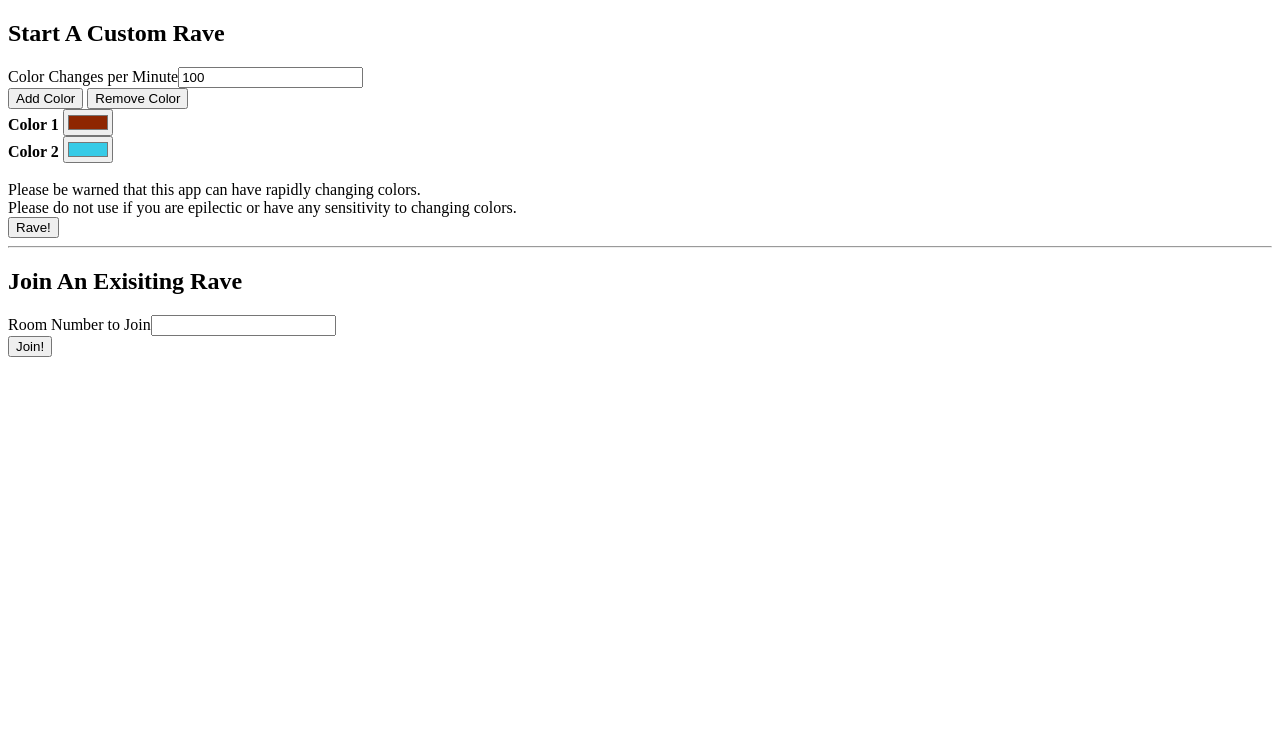
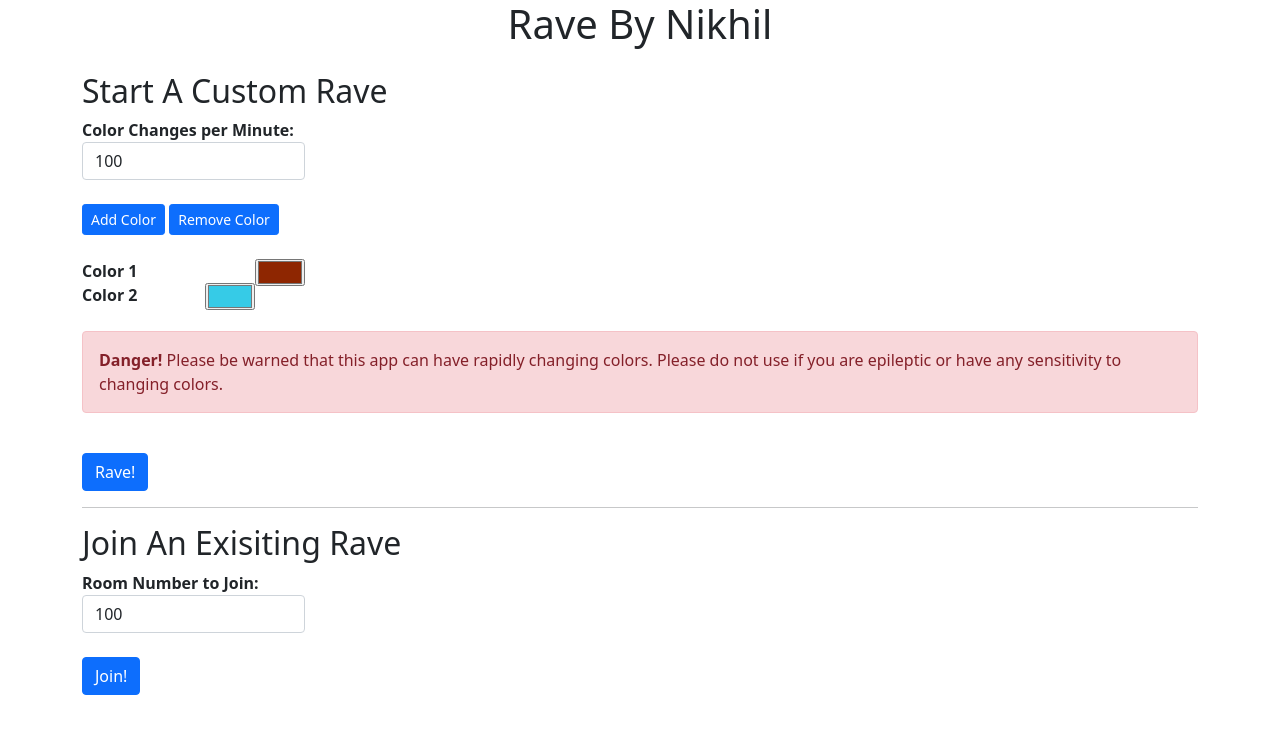
Before and after one commit to NikhilAPatel/RaveApp, a Flask app: page / in a window 1280 px wide. Shown: the top 734 px of the page. Run offline with Flask 2, Linux system fonts and the light colour scheme; some libraries are stand-ins or nearby versions.

Commit message:
Added bootstrap formatting

```diff
--- a/rooms.txt
+++ b/rooms.txt
@@ -1 +1 @@
-{"829382": {"cpm": 100, "colors": ["28938", "djhf"], "created": 832702, "dead": false}, "doajfsd": {"cpm": 100, "colors": ["28938", "djhf"], "created": 832702, "dead": false}, "60376": {"60376": {"cpm": "100", "colors": ["617306", "d5958e"], "created": 433977, "dead": false, "room_number": 60376}}, "574575": {"574575": {"cpm": "100", "colors": ["4dccb8", "a97cab"], "created": 979678, "dead": false, "room_number": 574575}}, "664049": {"664049": {"cpm": "300", "colors": ["1c9119", "f65661", "24435e", "884fd9", "0c3dc3"], "created": 12125, "dead": false, "room_number": 664049}}, "60376": {"60376": {"cpm": "100", "colors": ["95fbf9", "b7e3e3"], "created": 663627, "dead": false, "room_number": 60376}}}
+{"829382": {"cpm": 100, "colors": ["28938", "djhf"], "created": 832702, "dead": false}, "doajfsd": {"cpm": 100, "colors": ["28938", "djhf"], "created": 832702, "dead": false}, "60376": {"60376": {"cpm": "100", "colors": ["3485f5", "286651"], "created": 58933, "dead": false, "room_number": 60376}}, "574575": {"574575": {"cpm": "1011", "colors": ["09c82b", "7cb539"], "created": 634651, "dead": false, "room_number": 574575}}, "664049": {"664049": {"cpm": "100", "colors": ["26b819", "7a3a54"], "created": 689708, "dead": false, "room_number": 664049}}, "154631": {"154631": {"cpm": "300", "colors": ["b6f97d", "03fe17", "51bdab", "a7a55a", "7d3f9a", "5c81c8"], "created": 156236, "dead": false, "room_number": 154631}}}
--- a/templates/index.html
+++ b/templates/index.html
@@ -2,7 +2,10 @@
 <html lang="en">
 <head>
     <meta charset="UTF-8">
+    <meta name="viewport" content="width=device-width, initial-scale=1">
     <script src="https://ajax.googleapis.com/ajax/libs/jquery/3.3.1/jquery.min.js"></script>
+    <link href="https://cdn.jsdelivr.net/npm/bootstrap@5.0.1/dist/css/bootstrap.min.css" rel="stylesheet" integrity="sha384-+0n0xVW2eSR5OomGNYDnhzAbDsOXxcvSN1TPprVMTNDbiYZCxYbOOl7+AMvyTG2x" crossorigin="anonymous">
+    <script src="https://maxcdn.bootstrapcdn.com/bootstrap/3.4.1/js/bootstrap.min.js"></script>
     <link rel="stylesheet" type="text/css" href="/static/css/style.css"></link>
     <title>Rave</title>
     <script>
@@ -52,7 +55,7 @@
 
         function addColor(){
             num_colors = $("input[name='color']").length +1
-            $("#colorsDiv").append("<text id=\"color"+num_colors+"label\"><b>Color "+num_colors+" </b><input type=\"color\" id = \"color"+num_colors+"\"name=\"color\" value=\""+getRandomColor()+"\"/><br/>")
+            $("#colorsDiv").append("<text id=\"color"+num_colors+"label\"><b>Color "+num_colors+" </b><input type=\"color\" id = \"color"+num_colors+"\"name=\"color\" value=\""+getRandomColor()+"\" style=\"float: right;\"/><br/>")
         }
 
         function removeColor(){
@@ -84,27 +87,37 @@
     </script>
 </head>
 <body onload="assignColors()">
+<div class="container">
+    <h1 style="text-align: center; margin:auto">Rave By Nikhil</h1>
+    <br/>
     <h2>Start A Custom Rave</h2>
-    <text>Color Changes per Minute</text><input type="number" value="100" id = "cpm"/>
+    <label for="cpm"><b>Color Changes per Minute:</b></label><input class="form-control input-sm" style="width:20%"type="number" value="100" id = "cpm"/>
     <br/>
-    <input type="button" id = "addColor" value="Add Color" onclick="addColor()"/>
-    <input type="button" id = "removeColor" value="Remove Color" onclick="removeColor()"/>
-    <div id="colorsDiv" >
-        <text id="color1label"><b>Color 1 </b><input type="color" id="color1" name="color"/>
+    <div class="btn-group-sm">
+        <button class="btn btn-primary" onclick="addColor()">Add Color</button>
+        <button type="button" class="btn btn-primary" onclick="removeColor()">Remove Color</button>
+    </div>
+    <br/>
+   <div id="colorsDiv"  style="width:20%">
+        <text id="color1label"><b>Color 1 </b><input type="color" id="color1" name="color" style="float: right;"/>
         <br/>
-        <text id="color2label"><b>Color 2 </b><input type="color" id="color2" name="color"/>
+        <text id="color2label"><b>Color 2 </b><input type="color" id="color2" name="color" style="float: right;"/>
         <br/>
     </div>
     <br/>
-    <text>Please be warned that this app can have rapidly changing colors.<br/> Please do not use if you are epilectic or have any sensitivity to changing colors.</text>
+    <div class="alert alert-danger">
+        <strong>Danger!</strong> Please be warned that this app can have rapidly changing colors.
+        Please do not use if you are epileptic or have any sensitivity to changing colors.
+    </div>
     <br/>
-    <input type = "button" value="Rave!" onclick="submit()"/>
+    <input type = "button" value="Rave!" class="btn btn-primary" onclick="submit()"/>
 
     <hr/>
 
     <h2>Join An Exisiting Rave</h2>
-    <text>Room Number to Join</text><input type="text" id="joinRoom"/>
+    <label for="cpm"><b>Room Number to Join:</b></label><input class="form-control input-sm" style="width:20%"type="number" value="100" id = "joinRoom"/>
     <br/>
-    <input type="button" value="Join!" onclick="join()"/>
+    <input type="button" class="btn btn-primary" value="Join!" onclick="join()"/>
+</div>
 </body>
 </html>
```
Also changed, not shown: templates/rave.html (+13 -3 lines).
